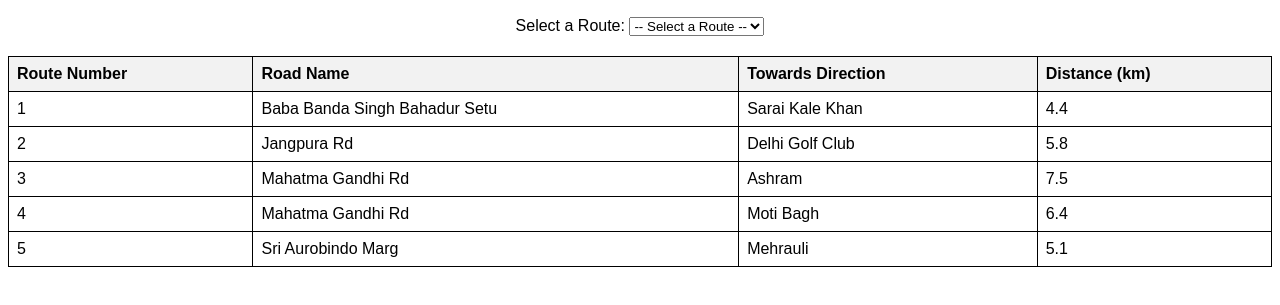
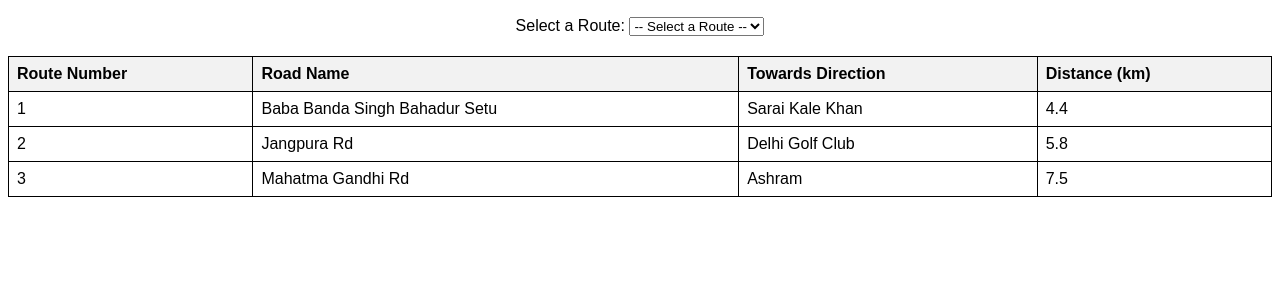
Before and after one commit to emote-warrior/traffic-dashboard, a plain HTML site: page index.html in a window 1280 px wide. Shown: the part 51-356 px from the top of the page. Drawn offline with Linux system fonts and the light colour scheme; some packages are replaced by stand-ins of ours.

Commit message:
Update index.html

```diff
--- a/index.html
+++ b/index.html
@@ -66,9 +66,8 @@
         const routes = [
             { number: "1", road: "Baba Banda Singh Bahadur Setu", direction: "Sarai Kale Khan", distance: 4.4, origin: "28.5759808,77.2186263", destination: "28.5827828,77.256016" },
             { number: "2", road: "Jangpura Rd", direction: "Delhi Golf Club", distance: 5.8, origin: "28.5513964,77.273842", destination: "28.5952797,77.2420698" },
-            { number: "3", road: "Mahatma Gandhi Rd", direction: "Ashram", distance: 7.5, origin: "28.5732655,77.179352", destination: "28.5665441,77.2525954" },
-            { number: "4", road: "Mahatma Gandhi Rd", direction: "Moti Bagh", distance: 6.4, origin: "28.5653553,77.2470071", destination: "28.5709028,77.1820616" },
-            { number: "5", road: "Sri Aurobindo Marg", direction: "Mehrauli", distance: 5.1, origin: "28.5714791,77.2092125", destination: "28.5295786,77.1917679" }
+            { number: "3", road: "Mahatma Gandhi Rd", direction: "Ashram", distance: 7.5, origin: "28.5732655,77.179352", destination: "28.5665441,77.2525954" }
+            // Add all 25 routes here
         ];
 
         function populateDropdown() {
```
